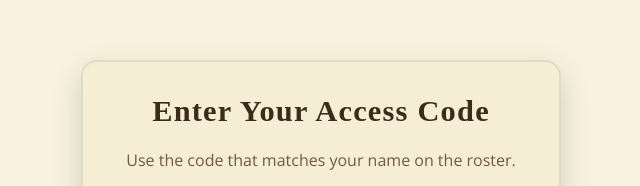
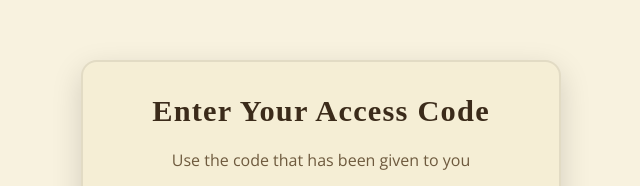
Before and after one commit to kaelajoelle/oracletournament, a website: page login.html in a window 1280 px wide. Shown: the part 129-315 px from the top of the page, without its empty margins (319-959 px from the left). Drawn offline with nearby package versions, Linux system fonts and the light colour scheme; a web font is replaced by a local one.

Commit message:
Update access code instruction in login.html

```diff
--- a/login.html
+++ b/login.html
@@ -105,7 +105,7 @@
 <body>
   <main>
     <h1>Enter Your Access Code</h1>
-    <p>Use the code that matches your name on the roster.</p>
+    <p>Use the code that has been given to you</p>
     <form id="access-code-form" autocomplete="off">
       <label for="player-key">Access code</label>
       <input type="text" id="player-key" name="player-key" required placeholder="e.g., kaela123" />
```
